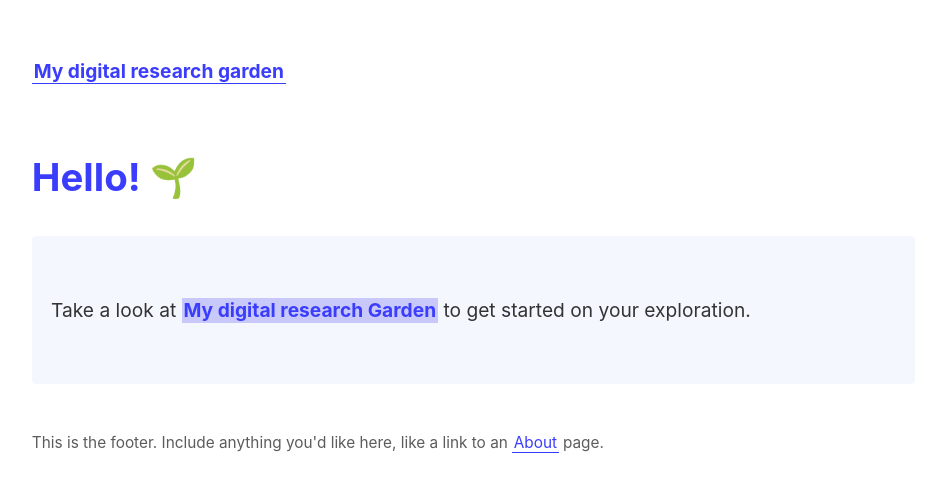
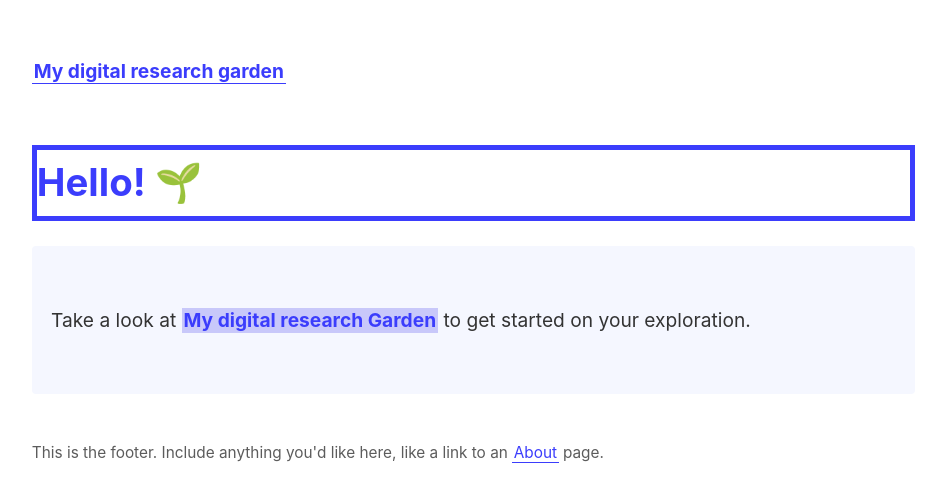
Before and after one commit to Chan-ops/my-digital-garden, a Jekyll site: the page built from _pages/index.md, in a window 1280 px wide. Shown: the top 502 px of the page, without its empty margins (45-991 px from the left). Built offline with Jekyll 4.4.1, drawn with Linux system fonts in a browser that asks for light colours.

Commit message:
Update _style.scss

```diff
--- a/_sass/_style.scss
+++ b/_sass/_style.scss
@@ -68,6 +68,7 @@ hr {
 
 h1 {
   color: $color-border;
+  border: 5px solid #3b3dfc;
 }
 h2,
 h3,
```
